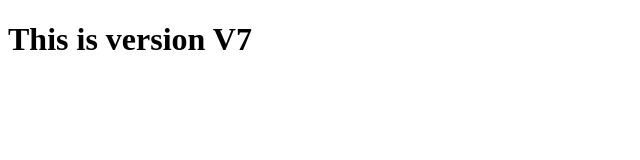
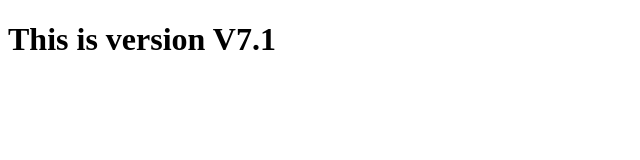
Before and after one commit to vickykumawat/my-repo, a plain HTML site: page index.html in a window 1280 px wide. Shown: the full height of the page, 0-640 px from the left. Drawn offline with Linux system fonts and the light colour scheme.

Commit message:
added conflcit

```diff
--- a/index.html
+++ b/index.html
@@ -6,6 +6,6 @@
     <title>Document</title>
 </head>
 <body>
-    <h1> This is version V7</h1>
+    <h1> This is version V7.1</h1>
 </body>
 </html>
```
